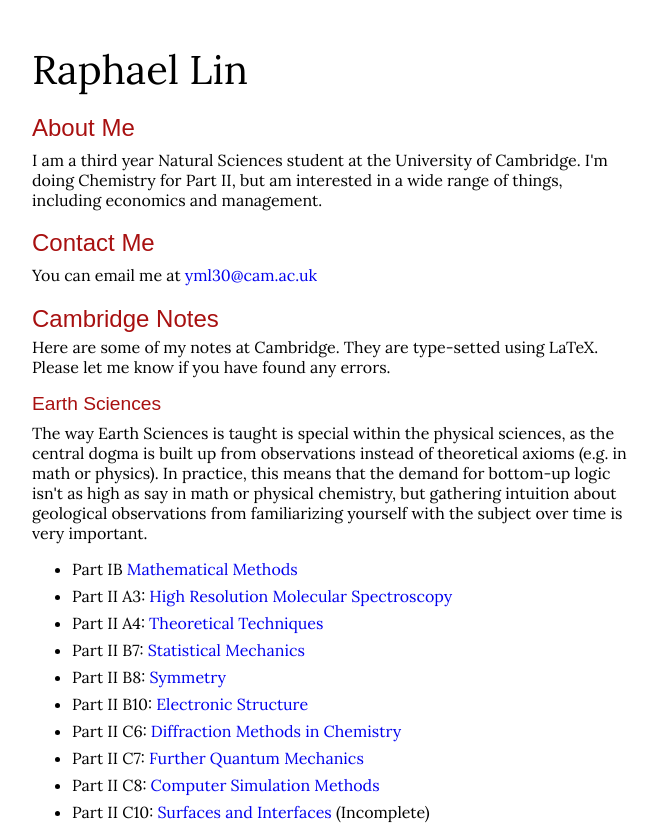
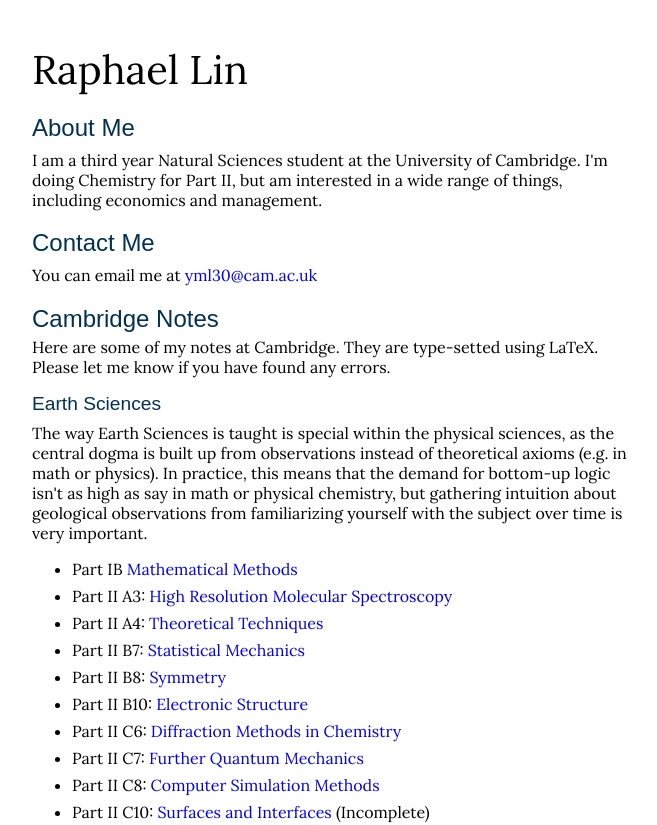
Before and after one commit to ggbjhijgghj/camcors, a plain HTML site: page index.html in a window 1280 px wide. Shown: the top 825 px of the page, without its empty margins (308-965 px from the left). Drawn offline with Linux system fonts and the light colour scheme; a web font is replaced by a local one.

Commit message:
Update style.css

```diff
--- a/style.css
+++ b/style.css
@@ -36,7 +36,7 @@ h1, h2, h3 {
     font-family: "Marcellus SC", sans-serif;
     margin-bottom: 0.2em;
     margin-top: 0.8em;
-    color: #a81010;
+    color: #003153;
 }
 h1 {
     font-size: 1.5em;
```
